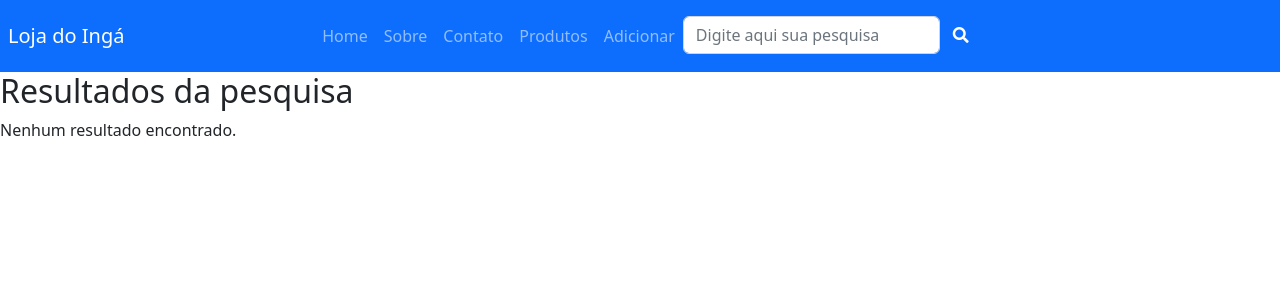
After one commit to DanielRodri87/Projeto-Django, a Django app: page /search/ in a window 1280 px wide. The commit adds this page. Shown: the top 300 px of the page. Run offline with Django 4.2, Linux system fonts and the light colour scheme.

Commit message:
pesquisar

```diff
--- a/lojaproject/lojaapp/urls.py
+++ b/lojaproject/lojaapp/urls.py
@@ -9,6 +9,6 @@ urlpatterns = [
     path("contato/",ContatoView.as_view(), name="contato"),
     path("todos-produtos/",TodosProdutosView.as_view(), name="TodosProdutos"),
     path("produto/<slug:slug>/",ProdutoDetalheView.as_view(), name="detalhes"),
-
+    path('search/', SearchView.as_view(), name='search'),
 
 ]
--- a/lojaproject/lojaapp/views.py
+++ b/lojaproject/lojaapp/views.py
@@ -1,6 +1,8 @@
 from django.shortcuts import render
 from django.views.generic import TemplateView
 from.models import *
+# importar Q
+from django.db.models import Q
 
 class HomeView(TemplateView):
     template_name = "home.html"
@@ -22,7 +24,7 @@ class ProdutoDetalheView(TemplateView):
         context = super().get_context_data(**kwargs)
         url_slug = self.kwargs['slug']
         produto = Produto.objects.get(slug=url_slug)
-        context['detalhes'] = produto
+        context['detalhes'] = Produto
         return context
 
 class SobreView(TemplateView):
@@ -30,3 +32,19 @@ class SobreView(TemplateView):
 
 class ContatoView(TemplateView):
     template_name = "contato.html"
+
+class SearchView(TemplateView):
+    template_name = "search.html"
+
+    def get_context_data(self, **kwargs):
+        context = super().get_context_data(**kwargs)
+        query = self.request.GET.get('q')
+        resultado = None
+        if query:
+            resultado = Produto.objects.filter(
+                Q(titulo__icontains=query) | Q(descricao__icontains=query)
+            )
+        context.update({
+            'resultado': resultado
+        })
+        return context
--- a/lojaproject/templates/base.html
+++ b/lojaproject/templates/base.html
@@ -37,15 +37,17 @@
                 <a class="nav-link" href="/admin/">Adicionar</a>
               </li>
               <hr>
-              <form class="form-inline my-50 my-lg-50 ml-auto">
-                <input class="form-control mr-sm-2" type="search" placeholder="Pesquisar" aria-label="Search">
-            </form>
-            <li>
-              <!-- botão com icone de lupa  -->
-              <button class="btn btn-outline-white my-2 my-sm-0" type="submit"><i class="fas fa-search"></i></button>
-
-            </li>
-            </ul>
+              <li>
+                <form action="/search/" method="get" class="form-inline">
+                  <input type="text" name="q" placeholder="Digite aqui sua pesquisa" class="form-control">
+                </form>
+                <li>
+                <button type="submit" class="btn btn-primary">
+                  <i class="fas fa-search"></i>
+                </button>
+              </li>
+              </li>
+              </ul>
           </div>
         </nav>
       </header>
--- /dev/null
+++ b/lojaproject/templates/search.html
@@ -0,0 +1,15 @@
+{% extends "base.html" %}
+
+{% block content %}
+  <h2>Resultados da pesquisa</h2>
+  {% if resultado %}
+  <h3>Resultados:</h3>
+  <ul>
+      {% for produto in resultado %}
+          <li>{{ produto.titulo }} - {{ produto.descricao }}</li>
+      {% endfor %}
+  </ul>
+{% else %}
+  <p>Nenhum resultado encontrado.</p>
+{% endif %}
+{% endblock %}
```
Also changed, not shown: lojaproject/templates/contato.html (+12 -2 lines), lojaproject/db.sqlite3.
